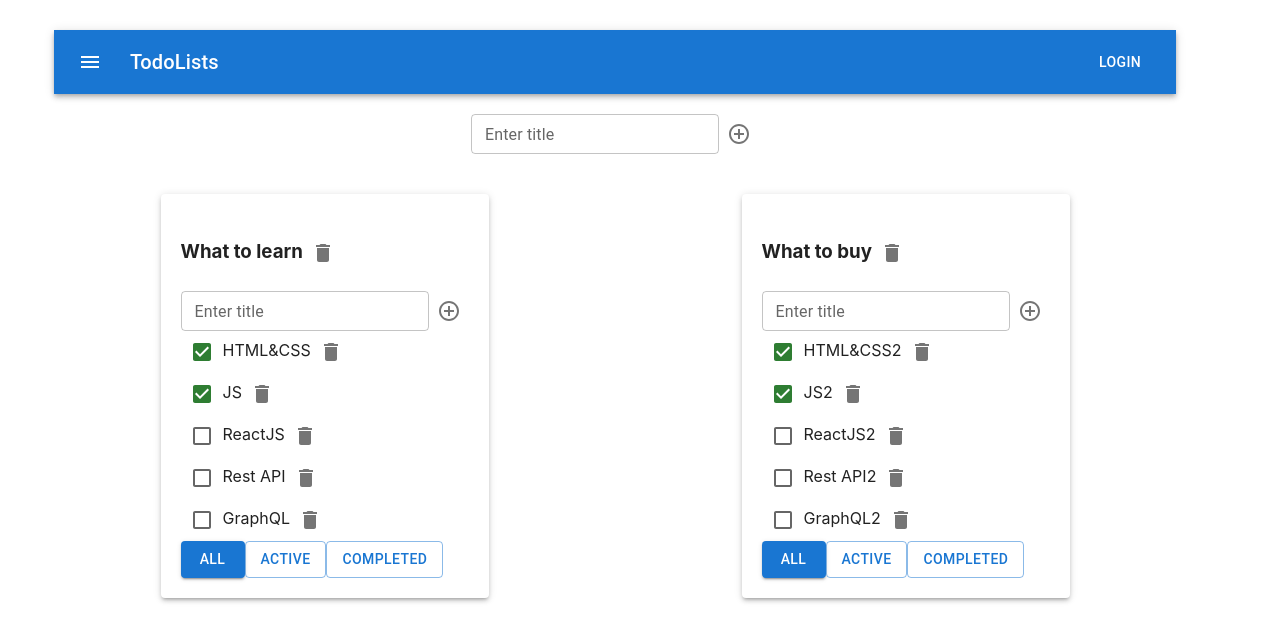
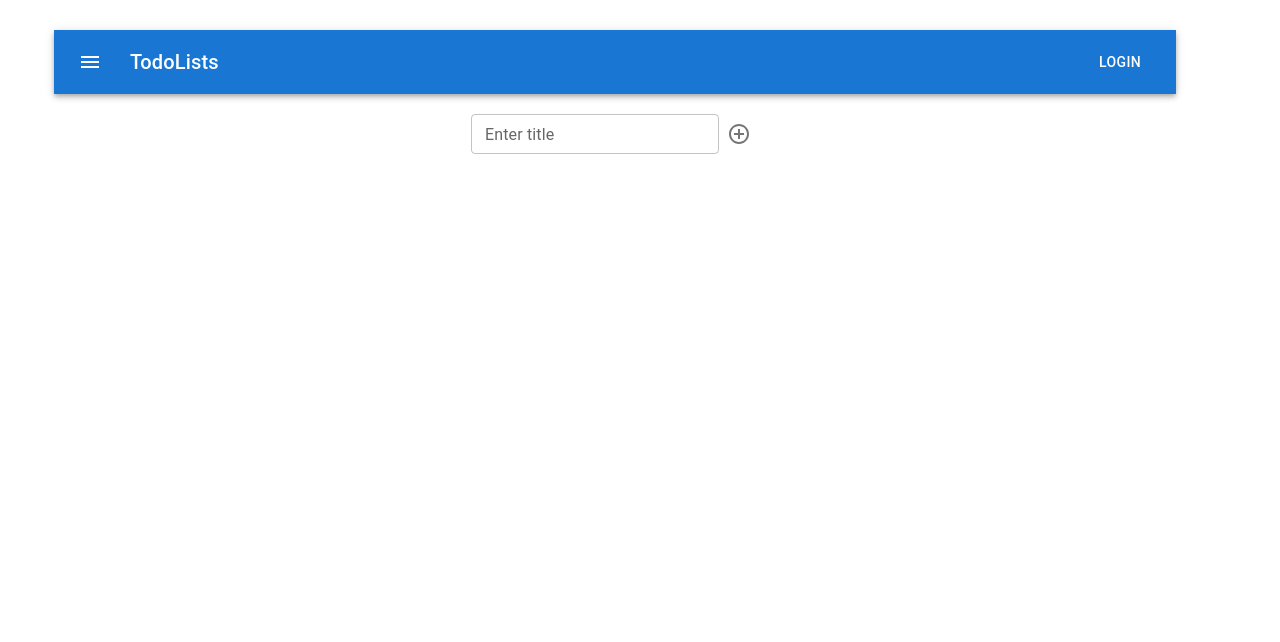
Before and after one commit to Yuhee2020/todolist, a React (Create React App) app: page / in a window 1280 px wide. Shown: the top 642 px of the page. Built offline with nearby package versions, Linux system fonts and the light colour scheme.

Commit message:
with redux!!!

```diff
--- a/package.json
+++ b/package.json
@@ -14,11 +14,14 @@
     "@types/node": "^17.0.31",
     "@types/react": "^18.0.9",
     "@types/react-dom": "^18.0.3",
+    "@types/react-redux": "^7.1.24",
     "@types/uuid": "^8.3.4",
     "@types/uuid-validate": "^0.0.1",
     "react": "^18.1.0",
     "react-dom": "^18.1.0",
+    "react-redux": "^8.0.2",
     "react-scripts": "5.0.1",
+    "redux": "^4.2.0",
     "typescript": "~4.6.4",
     "uuid": "^8.3.2"
   },
--- a/src/App.tsx
+++ b/src/App.tsx
@@ -1,10 +1,13 @@
-import React, {useState} from 'react';
+import React from 'react';
 import './App.css';
 import {TaskType, Todolist} from './Todolist';
-import {v1} from "uuid";
 import {FullInput} from "./components/FullInput";
 import {Container, Grid, Paper,} from "@mui/material";
 import ButtonAppBar from "./components/AppBar";
+import {useDispatch, useSelector} from "react-redux";
+import {AppRootStateType} from "./redux/store";
+import {addTodoListAC, changeFilterAC, editTodoListTitleAC, removeTodoListAC} from "./redux/todoLists.reducer";
+import {addTaskAC, changeStatusAC, editTaskAC, removeTaskAC} from "./redux/tasks.reducer";
 
 export type FilterType = "all" | "active" | "completed"
 export type TodoListsType = {
@@ -18,60 +21,34 @@ export type TasksType = {
 
 function App() {
 
+    const tasks=useSelector<AppRootStateType, TasksType>(state => state.tasks)
+    const todoLists=useSelector<AppRootStateType, TodoListsType[]>(state => state.todolists)
+    const dispatch=useDispatch()
 
-    let todolistID1 = v1();
-    let todolistID2 = v1();
-
-    let [todoLists, setTodoLists] = useState<Array<TodoListsType>>([
-        {id: todolistID1, title: 'What to learn', filter: 'all'},
-        {id: todolistID2, title: 'What to buy', filter: 'all'},
-    ])
-
-    let [tasks, setTasks] = useState<TasksType>({
-        [todolistID1]: [
-            {id: v1(), title: "HTML&CSS", isDone: true},
-            {id: v1(), title: "JS", isDone: true},
-            {id: v1(), title: "ReactJS", isDone: false},
-            {id: v1(), title: "Rest API", isDone: false},
-            {id: v1(), title: "GraphQL", isDone: false},
-        ],
-        [todolistID2]: [
-            {id: v1(), title: "HTML&CSS2", isDone: true},
-            {id: v1(), title: "JS2", isDone: true},
-            {id: v1(), title: "ReactJS2", isDone: false},
-            {id: v1(), title: "Rest API2", isDone: false},
-            {id: v1(), title: "GraphQL2", isDone: false},
-        ]
-    });
     const removeTodoList = (todoListId: string) => {
-        setTodoLists(todoLists.filter(el => el.id !== todoListId))
-        delete tasks[todoListId]
-        setTasks({...tasks})
+        dispatch(removeTodoListAC(todoListId))
     }
     const addTask = (todoListId: string, title: string) => {
-        let newTask = {id: v1(), title: title, isDone: false}
-        setTasks({...tasks, [todoListId]: [newTask, ...tasks[todoListId]]})
+        dispatch(addTaskAC(todoListId,title))
     }
     const removeTask = (todoListId: string, taskId: string) => {
-        setTasks({...tasks, [todoListId]: tasks[todoListId].filter(el => el.id !== taskId)})
+        dispatch(removeTaskAC(todoListId,taskId))
     }
     const changeFilter = (todoListId: string, value: FilterType) => {
-        setTodoLists(todoLists.map(el => el.id === todoListId ? {...el, filter: value} : el))
-    }
+        dispatch(changeFilterAC(todoListId,value))
+            }
     const changeStatus = (todoListId: string, taskId: string, status: boolean) => {
-        setTasks({...tasks, [todoListId]: tasks[todoListId].map(el => el.id === taskId ? {...el, isDone: status} : el)})
+        dispatch(changeStatusAC(todoListId,taskId,status))
+
     }
     const addTodoList = (title: string) => {
-        let todolistId = v1()
-        let newTodolist: TodoListsType = {id: todolistId, title: title, filter: 'all'}
-        setTodoLists([newTodolist, ...todoLists])
-        setTasks({...tasks, [todolistId]: []})
+        dispatch(addTodoListAC(title))
     }
     const editTask = (todoListId: string, taskId: string, newTitle: string) => {
-        setTasks({...tasks, [todoListId]: tasks[todoListId].map(el => el.id == taskId ? {...el, title: newTitle} : el)})
+        dispatch(editTaskAC(todoListId,taskId,newTitle))
     }
     const editTodoListTitle = (todoListId: string, newTitle: string) => {
-        setTodoLists(todoLists.map(el => el.id === todoListId ? {...el, title: newTitle} : el))
+        dispatch(editTodoListTitleAC(todoListId,newTitle))
     }
 
     return (
@@ -97,7 +74,7 @@ function App() {
                         }
 
                         return <Grid item key={el.id} style={{ marginLeft: "auto", marginRight: "auto"}} >
-                            <Paper elevation={3}style={{padding:" 20px"}}>
+                            <Paper elevation={3} style={{padding:" 20px"}}>
                             <Todolist
                                 key={el.id}
                                 todoListId={el.id}
--- a/src/index.tsx
+++ b/src/index.tsx
@@ -2,15 +2,18 @@ import React from 'react';
 import ReactDOM from 'react-dom/client';
 import './index.css';
 import App from './App';
+import {Provider} from "react-redux";
+import {store} from "./redux/store";
 
 
 const root = ReactDOM.createRoot(
     document.getElementById('root') as HTMLElement
 );
-root.render(
-    <React.StrictMode>
-        <App />
-    </React.StrictMode>
+root.render(<Provider store={store}>
+        <React.StrictMode>
+            <App/>
+        </React.StrictMode>
+    </Provider>
 );
 
 // If you want to start measuring performance in your app, pass a function
--- /dev/null
+++ b/src/redux/store.ts
@@ -0,0 +1,15 @@
+import {todoListsReducer} from "./todoLists.reducer";
+import {tasksReducer} from "./tasks.reducer";
+import { combineReducers, legacy_createStore as createStore} from 'redux'
+
+
+const rootReducer=combineReducers({
+    todolists: todoListsReducer,
+    tasks: tasksReducer
+})
+
+export const store= createStore(rootReducer)
+export type AppRootStateType=ReturnType<typeof rootReducer>
+
+// @ts-ignore
+window.store=store
--- a/src/redux/tasks.reducer.ts
+++ b/src/redux/tasks.reducer.ts
@@ -1,7 +1,9 @@
 import {TasksType} from "../App";
 import {v1} from "uuid";
+import {addTodoListACType, removeTodoListACType} from "./todoLists.reducer";
 
-export const tasksReducer=(state: TasksType, action: TsarType):TasksType=>{
+const initialState: TasksType={}
+export const tasksReducer=(state: TasksType=initialState, action: TsarType):TasksType=>{
     switch (action.type){
         case "ADD-TASK":{
             let newTask = {id: v1(), title: action.title, isDone: false}
@@ -16,11 +18,21 @@ export const tasksReducer=(state: TasksType, action: TsarType):TasksType=>{
         case "EDIT-TASK":{
             return {...state, [action.todoListId]:state[action.todoListId].map(el=>el.id===action.taskId?{...el, title:action.newTitle}:el)}
         }
+        case "ADD-TODOLIST":{
+          return {[action.todoListId]:[],...state}
+        }
+        case "REMOVE-TODOLIST":{
+            let copyState={...state}
+            delete copyState[action.todoListId]
+            return copyState
+            /* let {[action.todoListId]:[], ...rest}={...state}
+             return  rest*/
+        }
         default: return state
     }
 }
 
-type TsarType=addTaskACType | removeTaskACType | changeStatusACType | editTaskACType
+type TsarType=addTaskACType | removeTaskACType | changeStatusACType | editTaskACType | addTodoListACType | removeTodoListACType
 
 export type addTaskACType=ReturnType<typeof addTaskAC>
 export const addTaskAC=(todoListId: string, title: string)=>{
--- a/src/redux/todoLists.reducer.ts
+++ b/src/redux/todoLists.reducer.ts
@@ -1,7 +1,7 @@
 import {FilterType, TodoListsType} from "../App";
 import {v1} from "uuid";
-
-export const todoListsReducer=(state: TodoListsType[], action: TsarType):TodoListsType[]=>{
+const initialState:TodoListsType[]=[]
+export const todoListsReducer=(state: TodoListsType[]=initialState, action: TsarType):TodoListsType[]=>{
     switch (action.type){
         case "REMOVE-TODOLIST":{
             return state.filter(el=>el.id!==action.todoListId)
```
Also changed, not shown: 1 other file (tests, documents, lock files or other folders).
